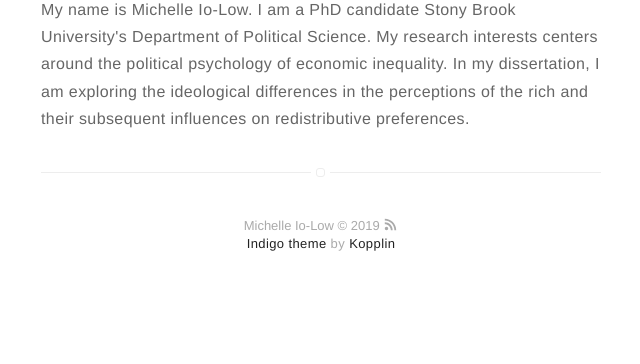
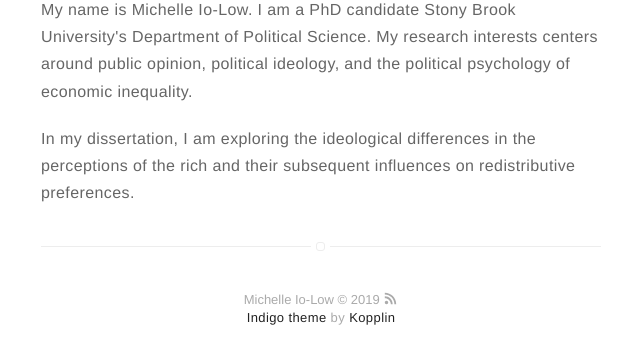
Before and after one commit to miolow/miolow.github.io, a Jekyll site: the page built from about.md, in a window 1280 px wide, cut to the strip 359-723 px from the top of the page. Shown: the whole strip, without its empty margins (319-959 px from the left). Built offline with Jekyll 4.4.1, drawn with Linux system fonts in a browser that asks for light colours; some web fonts are replaced.

Commit message:
Add files via upload

```diff
--- a/about.md
+++ b/about.md
@@ -4,4 +4,6 @@ layout: page
 ---
 ![Profile Image](/assets/images/profile2.JPG)
 
-<p>My name is Michelle Io-Low. I am a PhD candidate Stony Brook University's Department of Political Science. My research interests centers around the political psychology of economic inequality. In my dissertation, I am exploring the ideological differences in the perceptions of the rich and their subsequent influences on redistributive preferences.</p>
+<p>My name is Michelle Io-Low. I am a PhD candidate Stony Brook University's Department of Political Science. My research interests centers around public opinion, political ideology, and the political psychology of economic inequality.</p>
+
+<p>In my dissertation, I am exploring the ideological differences in the perceptions of the rich and their subsequent influences on redistributive preferences.</p>
```
